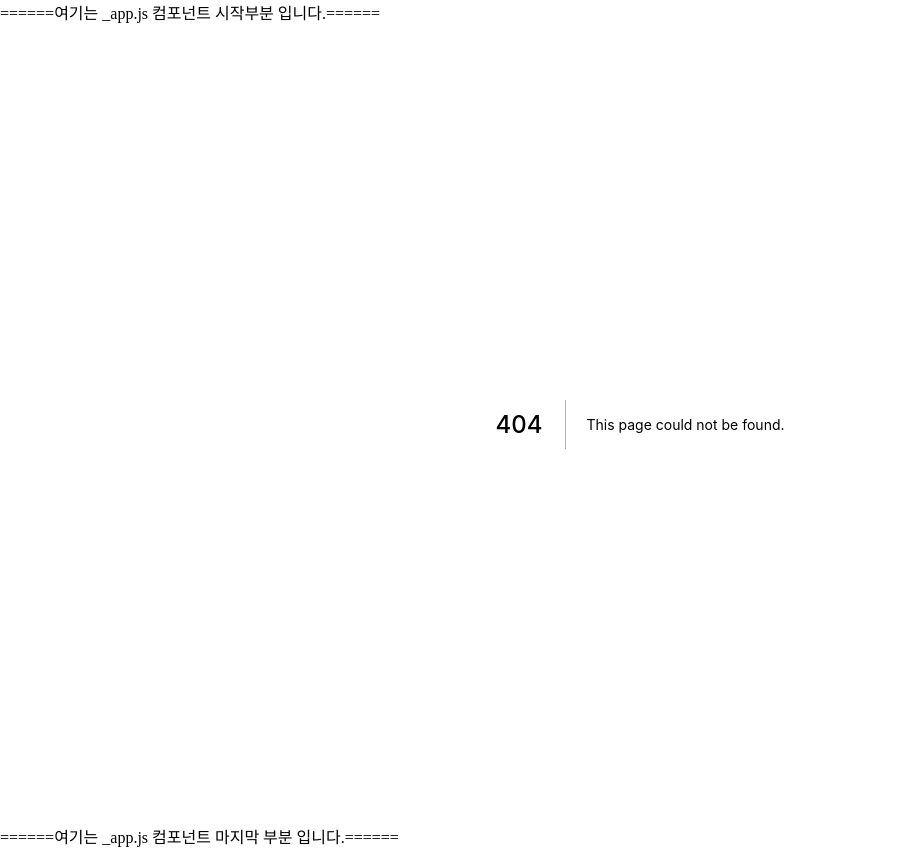
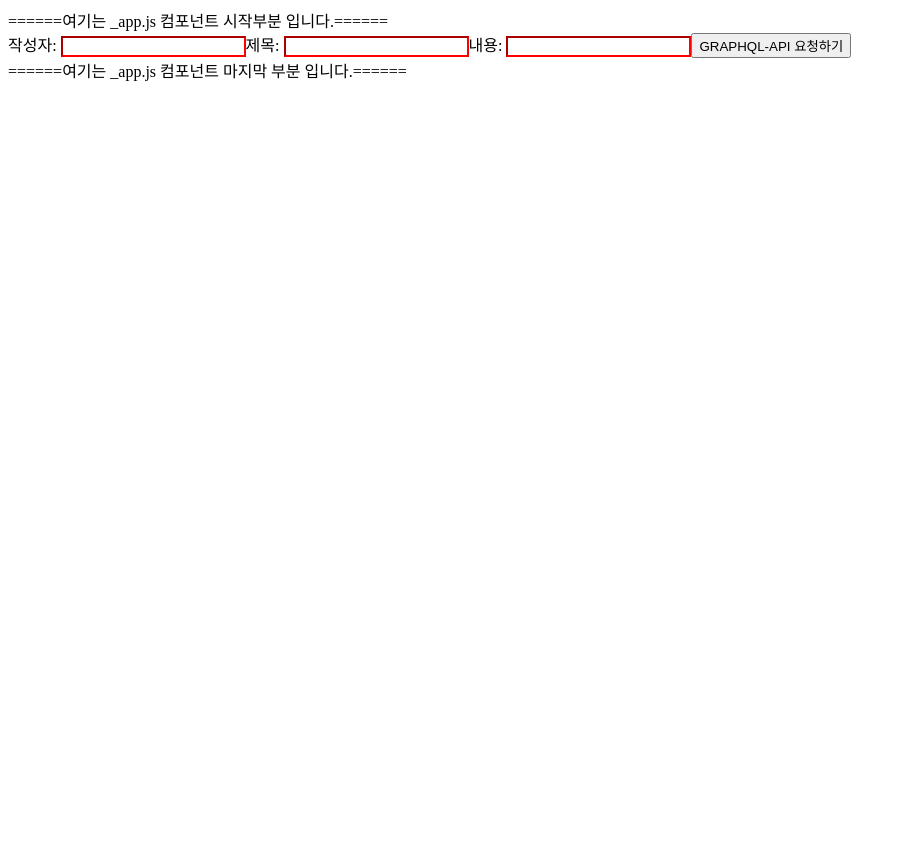
Before and after one commit to just-study-hako/front_study, a Next.js app in the folder 04_react_study/class/: page /section07/07-01-set-state in a window 1280 px wide. Before the commit this address had no page. Shown: the whole page, without its empty margins (0-906 px from the left). After the commit the page ends 800 px from the top, so only its background shows below. Built offline with nearby package versions, Linux system fonts and the light colour scheme.

Commit message:
# setState 동작원리
setState의 동작원리를 파악하고, 활용하여 활성화 버튼을 만들어보기

```diff
--- /dev/null
+++ b/04_react_study/class/pages/section07/07-01-set-state/index.js
@@ -0,0 +1,11 @@
+// 사실상 접속은 pages 폴더의 페이지뿐
+// 다른데서 만든걸 여기로 갖고와야 접속이 가능해짐.
+
+// import BoardWrite from "@/src/components/units/board/write/BoardWrite.container" < 왠지 오류남
+import BoardWrite from "../../../src/components/units/board/07-write/BoardWrite.container"
+
+export default function GraphqlMutationPage (){
+    return(
+        <BoardWrite/>
+    )
+}
--- /dev/null
+++ b/04_react_study/class/src/components/units/board/07-write/BoardWrite.container.js
@@ -0,0 +1,74 @@
+import { useMutation } from "@apollo/client"
+import { useState } from "react"
+import BoardWriteUI from "./BoardWrite.presenter";
+import {나의그래프큐엘셋팅} from "./BoardWrite.queries"
+
+
+export default function BoardWrite () {
+    const [isActive, setIsActive] = useState(false)
+
+    // 로직은 담고 UI는 안담음
+    const [writer,setWriter] = useState()
+    const [title,setTitle] = useState()
+    const [contents,setContents] = useState()
+
+    const [나의함수] = useMutation(나의그래프큐엘셋팅)
+
+    const onClickSubmit = async () => {
+        const result = await 나의함수({
+            variables: {
+                writer: writer,
+                title: title,
+                contents: contents
+            }
+        })
+        console.log(result)
+    }
+
+    const onChangeWriter = (event) => {
+        setWriter(event.target.value)
+        if(event.target.value && title && contents){
+            setIsActive(true)
+        }else{
+            setIsActive(false)
+        }
+    }
+
+    const onChangeTitle = (event) => {
+        setTitle(event.target.value)
+        if(writer && event.target.value && contents){
+            setIsActive(true)
+        }else{
+            setIsActive(false)
+        }
+    }
+
+    const onChangeContents = (event) => {
+        setContents(event.target.value)
+        if(writer && title && event.target.value){
+            setIsActive(true)
+        }else{
+            setIsActive(false)
+        }
+    }
+
+
+
+    return(
+        <BoardWriteUI
+            onClickSubmit={onClickSubmit}
+            onChangeWriter={onChangeWriter}
+            onChangeTitle={onChangeTitle}
+            onChangeContents={onChangeContents}
+            isActive = {isActive}
+        />
+        /*
+        props = {
+            aaa : onClickSubmit,
+            bbb : onChangeWriter,
+            ccc : onChangeTitle,
+            ddd : onChangeContents
+        }
+        */
+    )
+}
--- /dev/null
+++ b/04_react_study/class/src/components/units/board/07-write/BoardWrite.presenter.js
@@ -0,0 +1,14 @@
+import { RedInput, BlueButton } from "./BoardWrite.styles"
+
+export default function BoardWriteUI (props) {
+    // 로직은 안담고 UI만 담음
+
+    return(
+        <div>
+        작성자: <RedInput type="text" onChange={props.onChangeWriter}/>
+        제목: <RedInput type="text"  onChange={props.onChangeTitle}/>
+        내용: <RedInput type="text"  onChange={props.onChangeContents}/>
+        <BlueButton onClick={props.onClickSubmit} isActive={props.isActive} >GRAPHQL-API 요청하기</BlueButton>
+        </div>
+    )
+}
--- /dev/null
+++ b/04_react_study/class/src/components/units/board/07-write/BoardWrite.queries.js
@@ -0,0 +1,15 @@
+// 그래프QL의 쿼리, 뮤테이션등의 내용만 작성
+
+import {gql} from "@apollo/client"
+
+export const 나의그래프큐엘셋팅 = gql`
+    mutation createGraphql($writer: String!, $title: String!, $contents: String!){
+        createGraphql(writer: $writer, title: $title, contents: $contents){
+            message
+            writer
+            title
+            contents
+            id
+        }
+    }
+`;
--- /dev/null
+++ b/04_react_study/class/src/components/units/board/07-write/BoardWrite.styles.js
@@ -0,0 +1,14 @@
+import styled from '@emotion/styled'
+
+export const RedInput = styled.input`
+    border-color: red;
+`
+
+export const BlueButton = styled.button`
+    background-color: ${(props)=> props.isActive ? "yellow" : ""};
+    // isActive 의 값을 특정 조건에서만 true가 되도록 하면
+    // 조건에 맞게 색이 변하는 버튼을 만들 수 있게됨.
+
+    // (props)=>props.mycolor => mycolor 에 색을 넣고 직접 지정도 가능함
+
+`
```
